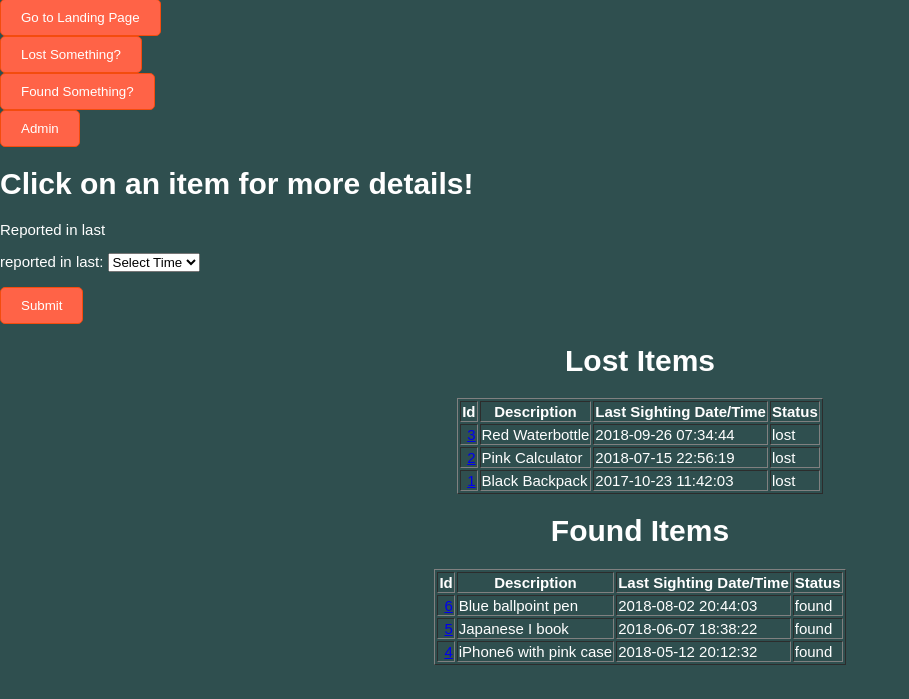
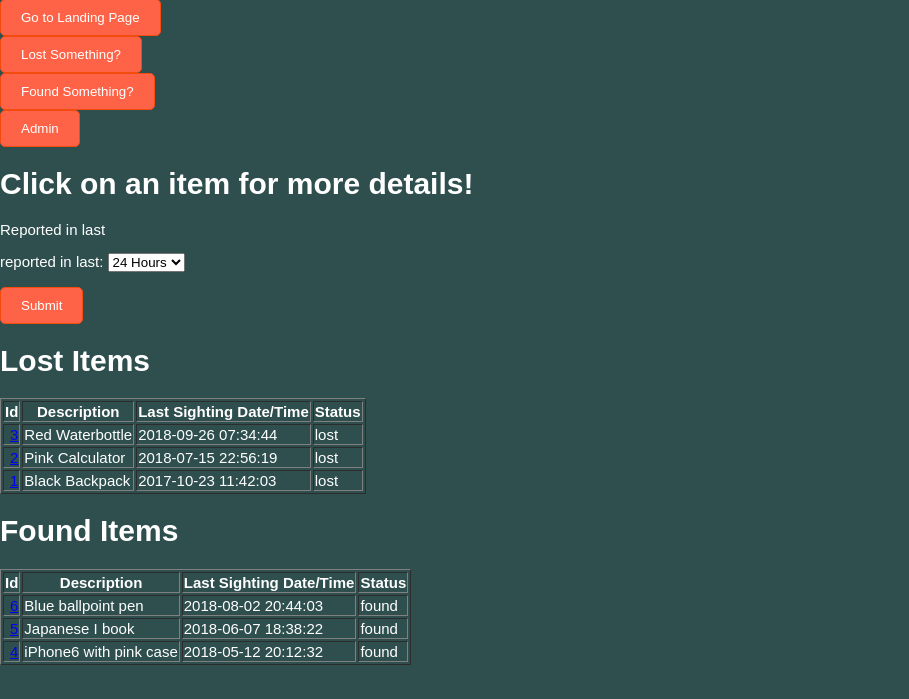
Before and after one commit to melissachodziutko/limbo, a PHP site: page /QuickLinksLIMBO.php in a window 1280 px wide. Shown: the part 401-1100 px from the top of the page, without its empty margins (0-909 px from the left). After the commit the page ends 1066 px from the top, so only its background shows below. Run offline with PHP 8.4, Linux system fonts and the light colour scheme; data comes from the database, SQL or seed files in the repository.

Commit message:
Update QuickLinksLIMBO.php

```diff
--- a/QuickLinksLIMBO.php
+++ b/QuickLinksLIMBO.php
@@ -43,66 +43,36 @@
 
 <form action="QuickLinksLIMBO.php" method="POST">
 <p>reported in last:
-    <select id="time" name="time">
-  <option value="0">Select Time</option>
+    <select id="id" name="id">
   <option value="1">24 Hours</option>
   <option value="2">7 Days</option>
-  <option value="3">1 Month</option>
+  <option value="3">30 Days</option>
+<option value="4">1 Year</option>
 </select>
-
-
-    <!--<input type="text" name="id" value="<?php
-    if (isset($_POST['time'])) echo $_POST['time']; ?>">--> </p>
-<p><input type="submit"></p>
 <?php
-         if ($_SERVER[ 'REQUEST_METHOD' ] == 'POST') {
-    $id = $_POST['time'];
-             if ($id = 1){
-
     require( 'includes/connect_db.php' ) ;
     # Includes these helper functions
     require( 'includes/helpers_limbo.php' ) ;
-              # Shows the records in prints
-              show_lost_ql1_records($dbc);
+    $time = 0;
+
+    if (isset($_POST['id'])) ; ?> </p>
+             <p><input type="submit"></p> </form>
+        <?php
+                $check = false;
+         if ($_SERVER[ 'REQUEST_METHOD' ] == 'POST') {
+            $time = $_POST['id'];
          }
-
-
+         if ($check == false){
+            $debug = true;
+            show_lost_records($dbc, $time);
+            show_found_records($dbc, $time);
+            }
+         else {
+                echo "";
             }
         ?>
 </form>
 		</p>
-		<div class="bothForms">
-            <center>
-			<div class="rLost">
-
-				<!-- Put recently lost table here -->
-                <?php
-                 #$time = $_POST['id'];
-                $debug = true;
-                require( 'includes/connect_db.php' ) ;
-                # Includes these helper functions
-                require( 'includes/helpers_limbo.php' ) ;
-                # Shows the records in prints
-                show_lost_records($dbc);
-                ?>
-			</div>
-			<div class="rFound">
-
-				<!-- Put recently found table here -->
-                <?php
-                #$time = $_POST['id'];
-                $debug = true;
-                #require( 'includes/connect_db.php' ) ;
-                # Includes these helper functions
-                #require( 'includes/helpers_limbo.php' ) ;
-                # Shows the records in prints
-                show_found_records($dbc);
-                ?>
-			</div>
-                <br>
-                <br>
-                </center>
-		</div>
 
      </body>
 </html>
```
Lines whose indentation alone changed are shown as unchanged.
